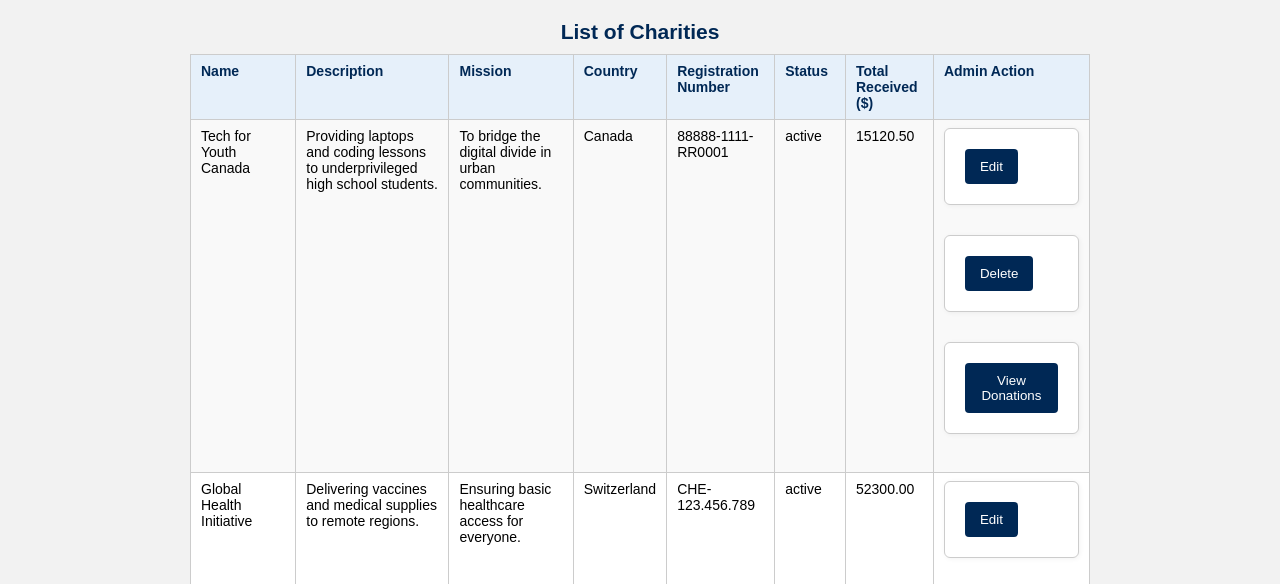
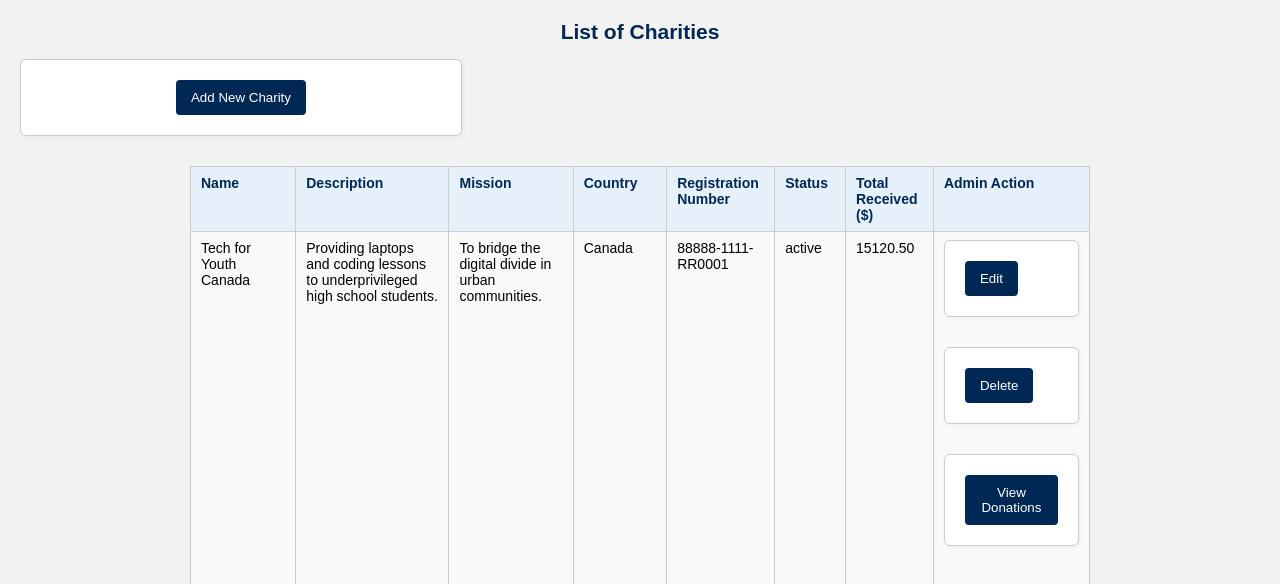
Before and after one commit to marckangelo/cfp_project, a PHP site: page /admin_charities.php in a window 1280 px wide. Shown: the part 70-654 px from the top of the page. Run offline with PHP 8.4, Linux system fonts and the light colour scheme; data comes from the database, SQL or seed files in the repository; data that the repository does not hold is empty.

Commit message:
Update admin_charities.php

```diff
--- a/admin_charities.php
+++ b/admin_charities.php
@@ -30,6 +30,11 @@ if ($result_charity_details) {
         // Table header
         echo '
         <h2 class="centered-title">List of Charities</h2>
+        <div style="margin: 15px 0; text-align: center;">
+            <form method="get" action="admin_charities_add.php">
+                <button type="submit">Add New Charity</button>
+            </form>
+        </div>
 
             <table border="1">
                 <tr>
@@ -48,7 +53,7 @@ if ($result_charity_details) {
         while ($row = mysqli_fetch_assoc($result_charity_details)) {
 
             // Get this row's charity_id that is being sent through form
-            $charity_id = (int)$row['charity_id'];
+            $charity_id = (int) $row['charity_id'];
 
             echo '
                 <tr>
@@ -82,6 +87,7 @@ if ($result_charity_details) {
         echo '</table>'; // List of Charities table closer tag
     }
 }
+
 ?>
 
 <h2>Admin - Charities</h2>
```
